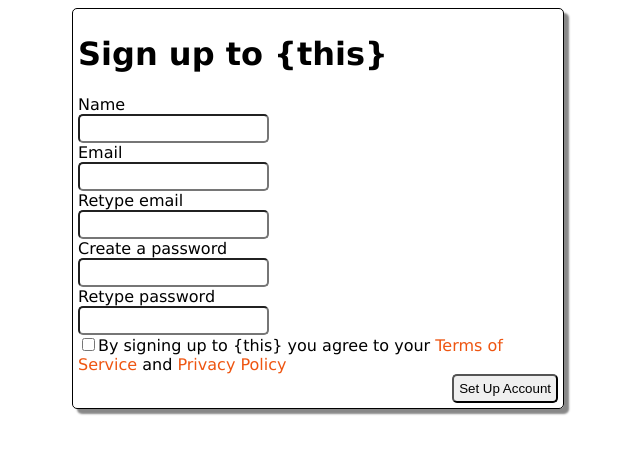
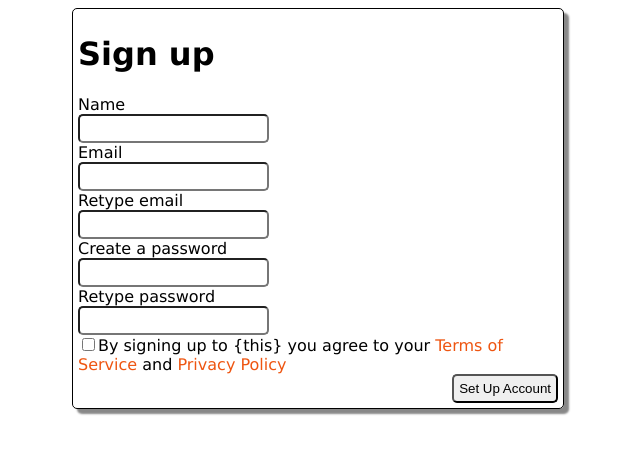
Before and after one commit to saarashetye1234/validation-form, a plain HTML site: page index.html in a window 1280 px wide. Shown: the whole page, without its empty margins (322-962 px from the left). Drawn offline with Linux system fonts and the light colour scheme.

Commit message:
Update index.html

```diff
--- a/index.html
+++ b/index.html
@@ -8,7 +8,7 @@
     <body>
 
         <form method="post" target="#" onsubmit="return validate()">
-        <h1>Sign up to {this}</h1>
+        <h1>Sign up </h1>
 
       	Name<br>
       	<input type="text" name="name"><br>
```
